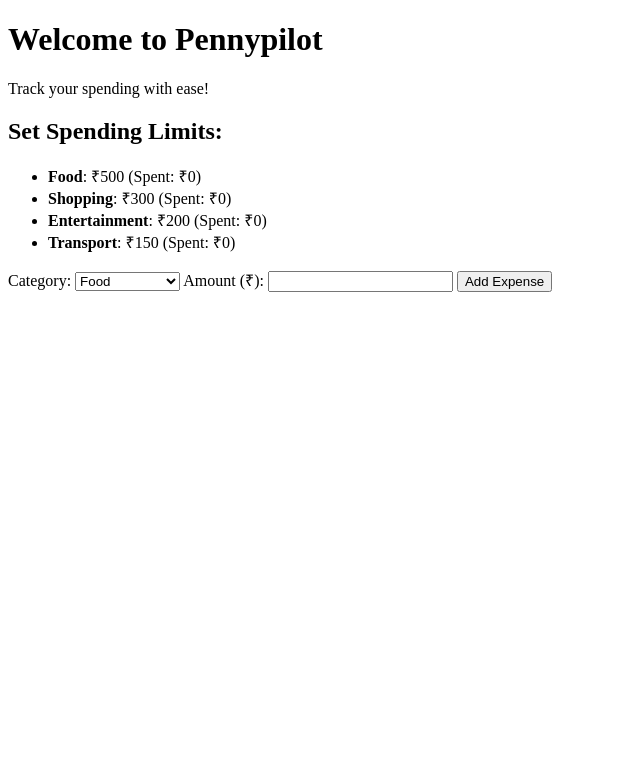
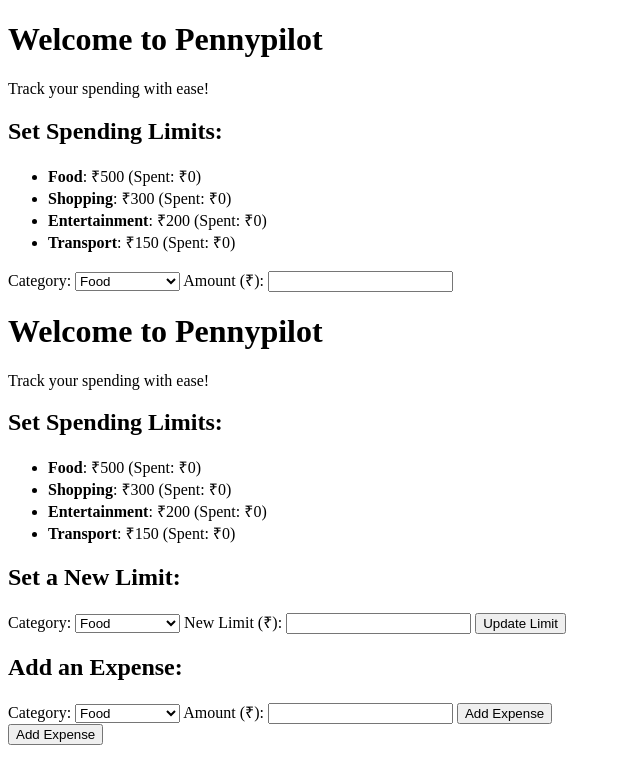
Before and after one commit to yatheeswar2007/pennypilot, a Flask app: page / in a window 1280 px wide. Shown: the top 784 px of the page, without its empty margins (0-640 px from the left). Run offline with Flask 3, Linux system fonts and the light colour scheme.

Commit message:
Update index.html

```diff
--- a/templates/index.html
+++ b/templates/index.html
@@ -26,8 +26,61 @@
 
         <label for="amount">Amount (₹):</label>
         <input type="number" name="amount" required>
+        <!DOCTYPE html>
+<html lang="en">
+<head>
+    <meta charset="UTF-8">
+    <meta name="viewport" content="width=device-width, initial-scale=1.0">
+    <title>Pennypilot</title>
+</head>
+<body>
+    <h1>Welcome to Pennypilot</h1>
+    <p>Track your spending with ease!</p>
+
+    <h2>Set Spending Limits:</h2>
+    <ul>
+        {% for category, limit in spending_limits.items() %}
+            <li><strong>{{ category.capitalize() }}</strong>: ₹{{ limit }} (Spent: ₹{{ expenses[category] }})</li>
+        {% endfor %}
+    </ul>
+
+    <!-- Form to Set a New Spending Limit -->
+    <h2>Set a New Limit:</h2>
+    <form method="POST">
+        <input type="hidden" name="action" value="set_limit">
+        <label for="category">Category:</label>
+        <select name="category">
+            {% for category in spending_limits.keys() %}
+                <option value="{{ category }}">{{ category.capitalize() }}</option>
+            {% endfor %}
+        </select>
+
+        <label for="new_limit">New Limit (₹):</label>
+        <input type="number" name="new_limit" required>
+
+        <button type="submit">Update Limit</button>
+    </form>
+
+    <!-- Form to Add an Expense -->
+    <h2>Add an Expense:</h2>
+    <form method="POST">
+        <input type="hidden" name="action" value="add_expense">
+        <label for="category">Category:</label>
+        <select name="category">
+            {% for category in spending_limits.keys() %}
+                <option value="{{ category }}">{{ category.capitalize() }}</option>
+            {% endfor %}
+        </select>
+
+        <label for="amount">Amount (₹):</label>
+        <input type="number" name="amount" required>
 
         <button type="submit">Add Expense</button>
     </form>
 </body>
 </html>
+
+        <button type="submit">Add Expense</button>
+    </form>
+</body>
+</html>
```
